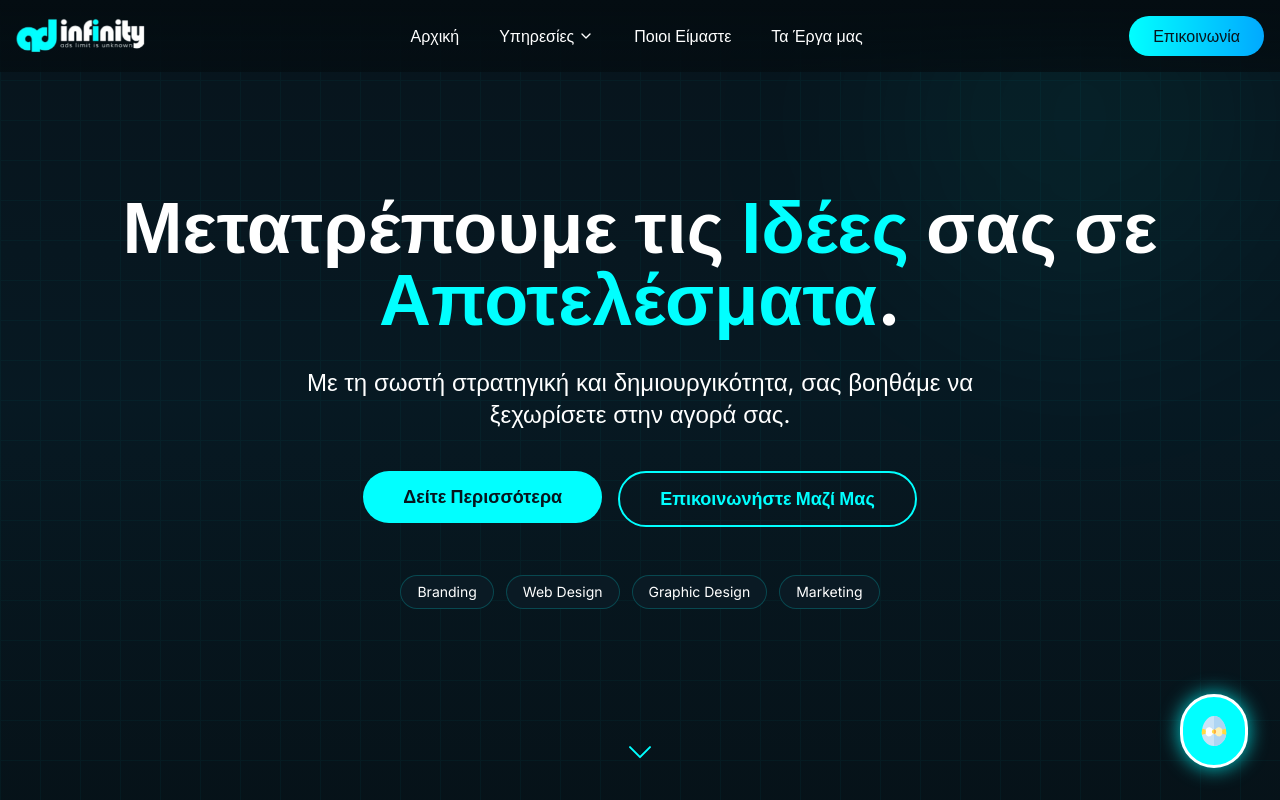
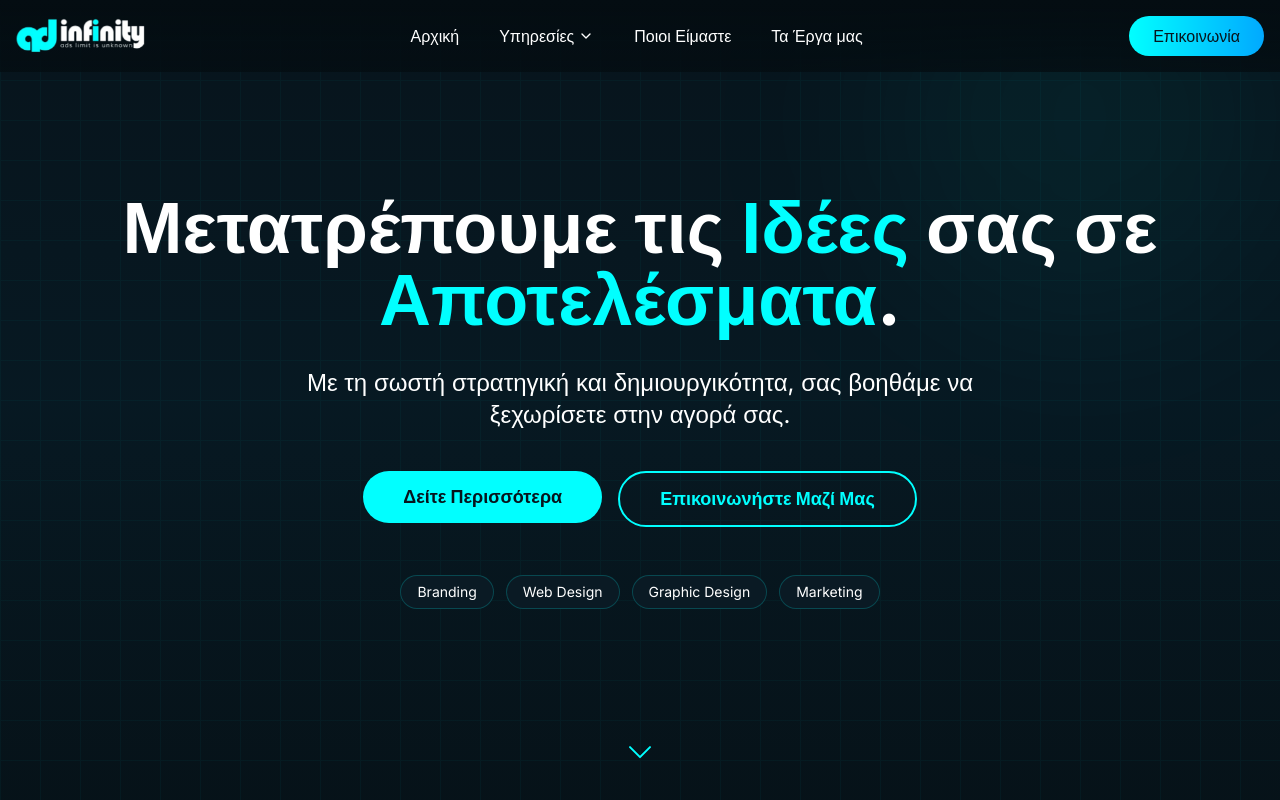
Before and after one commit to konstantinos193/adifinity, a Next.js app: page / in a window 1280 px wide. Shown: the top 800 px of the page. Built offline with nearby package versions, Linux system fonts and the light colour scheme.

Commit message:
Remove Easter theme components from layout

```diff
--- a/app/layout.tsx
+++ b/app/layout.tsx
@@ -5,9 +5,6 @@ import Header from "./components/Header"
 import Footer from "./components/Footer"
 import { Analytics } from "@vercel/analytics/next"
 import { SpeedInsights } from "@vercel/speed-insights/next"
-import EasterBanner from "./components/EasterBanner"
-import EasterDecorations from "./components/EasterDecorations"
-import EasterThemeToggle from "./components/EasterThemeToggle"
 import type { Metadata } from "next"
 
 const inter = Inter({ subsets: ["latin"] })
@@ -20,7 +17,7 @@ export const metadata: Metadata = {
     url: "https://adinfinity.gr",
     title: "adinfinity",
     description: "Μετατρέπουμε Ιδέες σε Επιτυχίες!",
-    siteName: "adinfinity", // Add site name
+    siteName: "adinfinity",
     images: [
       {
         url: "https://i.postimg.cc/2SygFYcf/Untitled-design-28.png",
@@ -73,13 +70,8 @@ export default function RootLayout({
       </head>
       <body className={inter.className}>
         <Header />
-        <EasterBanner />
         <main>{children}</main>
         <Footer />
-        <EasterDecorations />
-        <div className="fixed bottom-8 right-8 z-[9999]">
-          <EasterThemeToggle />
-        </div>
         <Analytics />
         <SpeedInsights />
       </body>
```
